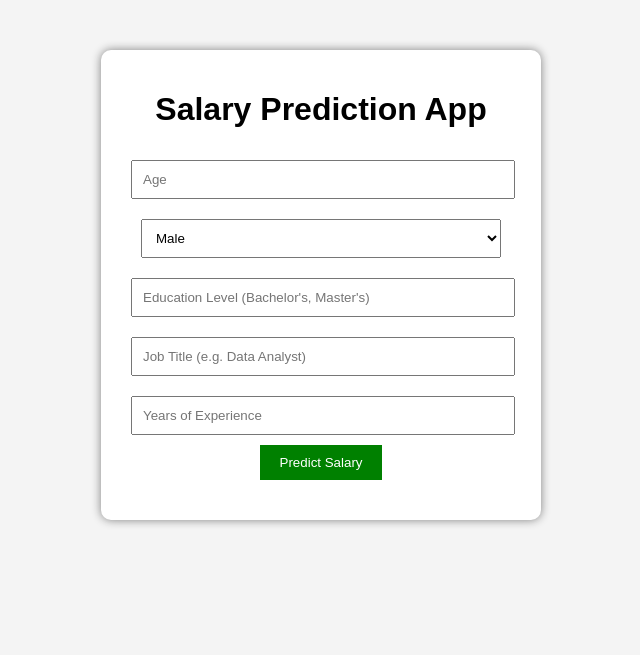
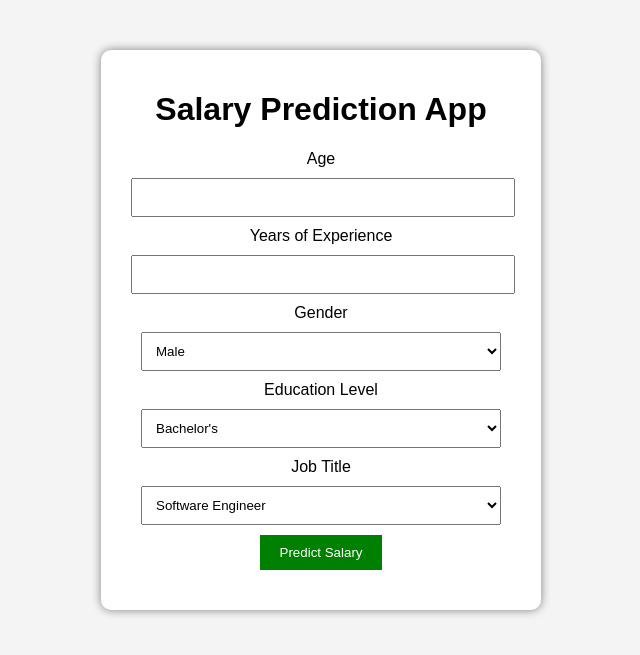
Before and after one commit to Bibash02/Salary-Prediction-App, a Flask app: page / in a window 1280 px wide. Shown: the top 655 px of the page, without its empty margins (319-959 px from the left). Run offline with Flask 3, Linux system fonts and the light colour scheme; parts of the project's set-up code (start-up, migrations or seed data) failed here and were passed over.

Commit message:
salary predection with display the result on template

```diff
--- a/app.py
+++ b/app.py
@@ -1,39 +1,60 @@
 from flask import Flask, render_template, request
-import joblib
+import pickle
 import pandas as pd
 
 app = Flask(__name__)
 
-# Load model
-model = joblib.load("model.pkl")
+# Load trained model
+model = pickle.load(open("salary_model.pkl", "rb"))
 
-@app.route('/')
+# Load encoders
+gender_encoder = pickle.load(open("gender_encoder.pkl", "rb"))
+education_encoder = pickle.load(open("education_encoder.pkl", "rb"))
+job_encoder = pickle.load(open("job_encoder.pkl", "rb"))
+
+
+@app.route("/")
 def home():
-    return render_template('index.html')
+    return render_template("index.html", result_html="")
 
-@app.route('/predict', methods=['POST'])
+
+@app.route("/predict", methods=["POST"])
 def predict():
-    try:
-        age = int(request.form['age'])
-        gender = request.form['gender']
-        education = request.form['education']
-        job = request.form['job']
-        experience = int(request.form['experience'])
 
-        input_data = pd.DataFrame([{
-            "Age": age,
-            "Gender": gender,
-            "Education Level": education,
-            "Job Title": job,
-            "Years of Experience": experience
-        }])
+    age = int(request.form["age"])
+    gender = request.form["gender"]
+    education = request.form["education"]
+    job_title = request.form["job_title"]
+    experience = float(request.form["experience"])
 
-        prediction = model.predict(input_data)[0]
+    gender_encoded = gender_encoder.transform([gender])[0]
+    education_encoded = education_encoder.transform([education])[0]
+    job_encoded = job_encoder.transform([job_title])[0]
 
-        return render_template('index.html', prediction_text=f"Predicted Salary: ${prediction:.2f}")
+    input_data = pd.DataFrame({
+        "Age": [age],
+        "Gender": [gender_encoded],
+        "Education Level": [education_encoded],
+        "Job Title": [job_encoded],
+        "Years of Experience": [experience],
+    })
 
-    except Exception as e:
-        return render_template('index.html', prediction_text=f"Error: {str(e)}")
+    prediction = model.predict(input_data)[0]
+
+    result_html = f"""
+    <div class='result'>
+        <h2>💰 Predicted Salary</h2>
+        <div class='salary'>
+            Rs.{prediction:,.2f}
+        </div>
+    </div>
+    """
+
+    return render_template(
+        "index.html",
+        result_html=result_html
+    )
+
 
 if __name__ == "__main__":
     app.run(debug=True)
--- a/templates/index.html
+++ b/templates/index.html
@@ -42,21 +42,63 @@
 
     <form action="/predict" method="POST">
 
-        <input type="number" name="age" placeholder="Age" required>
+    <div class="form-group">
+        <label>Age</label>
+        <input type="number" name="age" required>
+    </div>
 
-        <select name="gender">
-            <option>Male</option>
-            <option>Female</option>
+    <div class="form-group">
+        <label>Years of Experience</label>
+        <input type="number" step="0.1" name="experience" required>
+    </div>
+
+    <div class="form-group">
+        <label>Gender</label>
+        <select name="gender" required>
+            <option value="Male">Male</option>
+            <option value="Female">Female</option>
         </select>
+    </div>
 
-        <input type="text" name="education" placeholder="Education Level (Bachelor's, Master's)" required>
+    <div class="form-group">
+        <label>Education Level</label>
+        <select name="education" required>
+            <option value="Bachelor's">Bachelor's</option>
+            <option value="Master's">Master's</option>
+            <option value="PhD">PhD</option>
+        </select>
+    </div>
 
-        <input type="text" name="job" placeholder="Job Title (e.g. Data Analyst)" required>
+    <div class="form-group">
+        <label>Job Title</label>
+        <select name="job_title" required>
+            <option value="Software Engineer">Software Engineer</option>
+            <option value="Data Scientist">Data Scientist</option>
+            <option value="Senior Manager">Senior Manager</option>
+            <option value="Director">Director</option>
+            <option value="Marketing Coordinator">Marketing Coordinator</option>
+            <option value="HR Manager">HR Manager</option>
+            <option value="Operations Manager">Operations Manager</option>
+            <option value="Marketing Manager">Marketing Manager</option>
+            <option value="Sales Director">Sales Director</option>
+            <option value="Business Analyst">Business Analyst</option>
+            <option value="VP of Operations">VP of Operations</option>
+            <option value="IT Support">IT Support</option>
+            <option value="Recruiter">Recruiter</option>
+            <option value="Financial Manager">Financial Manager</option>
+            <option value="Social Media Specialist">Social Media Specialist</option>
+            <option value="CEO">CEO</option>
+            <option value="Junior Developer">Junior Developer</option>
+            <option value="Product Designer">Product Designer</option>
+            <option value="Accountant">Accountant</option>
+        </select>
+    </div>
 
-        <input type="number" name="experience" placeholder="Years of Experience" required>
+    <button type="submit">Predict Salary</button>
 
-        <button type="submit">Predict Salary</button>
-    </form>
+</form>
+
+{{ result_html | safe }}
 
     <h2>{{ prediction_text }}</h2>
 </div>
```
Also changed, not shown: 6 other files.
